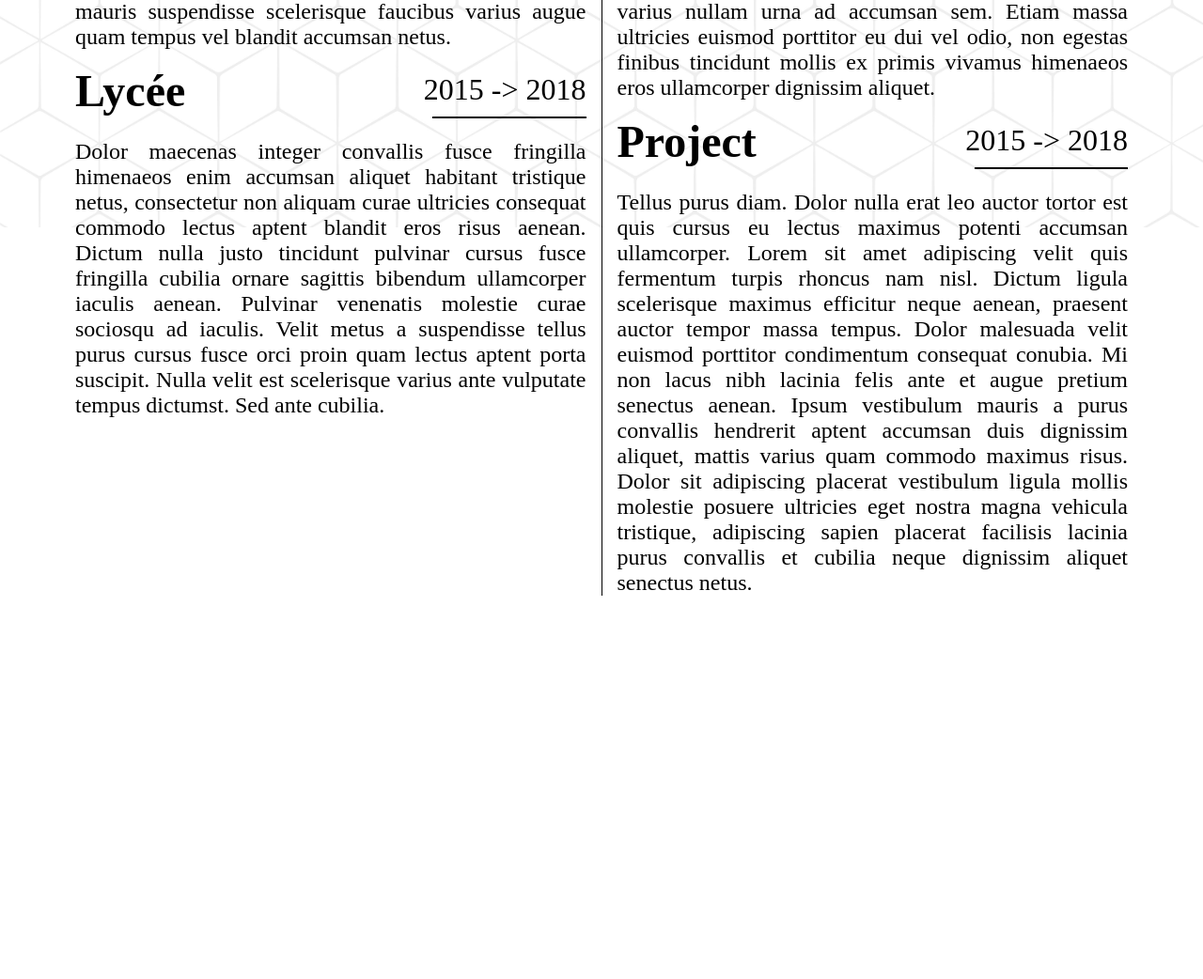
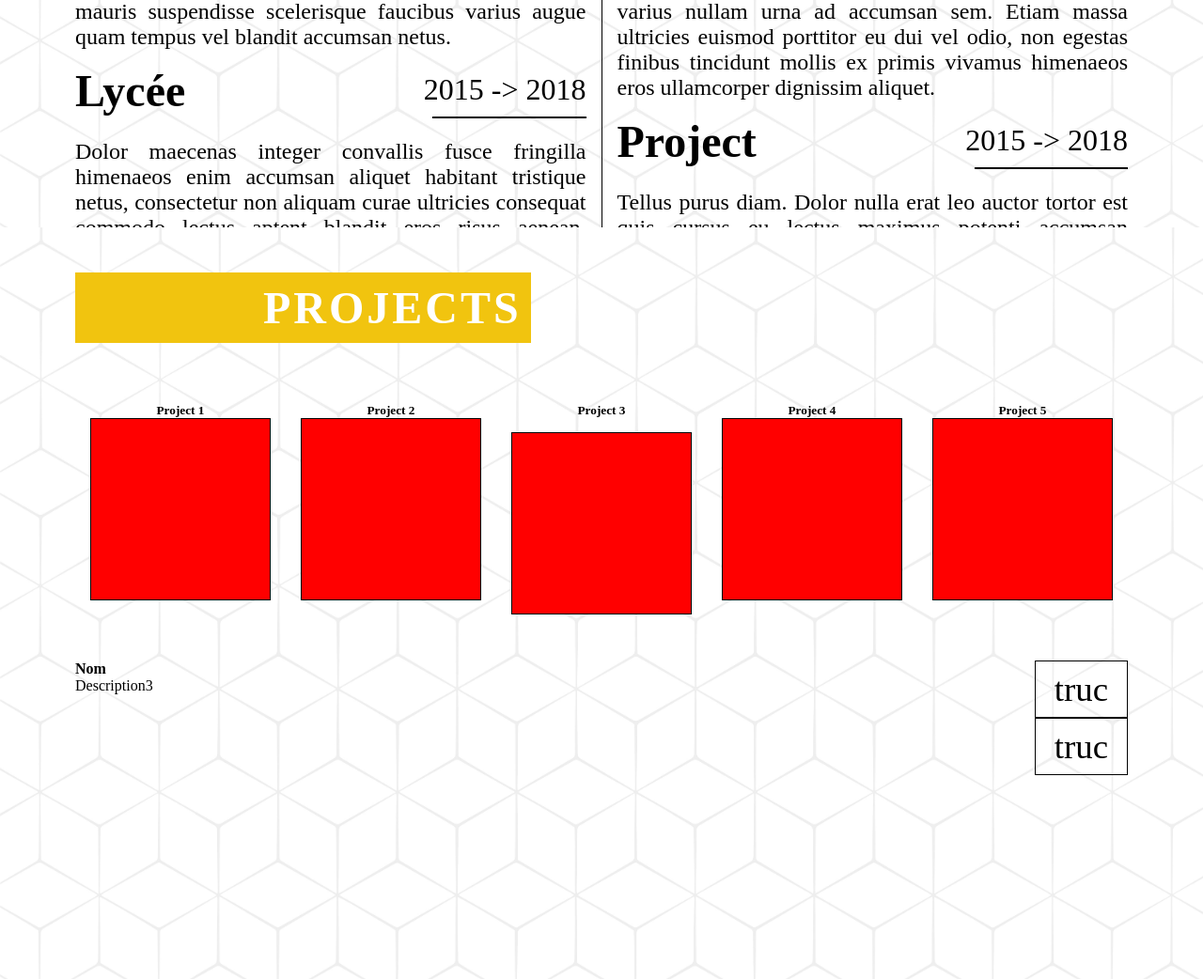
Before and after one commit to tomperr/portfolio, a PHP site: page / in a window 1280 px wide. Shown: the part 2958-4000 px from the top of the page at 94% size. Before the commit the page ends 3592 px from the top, so only its background shows below. Run offline with PHP 8.4, Linux system fonts and the light colour scheme; some web fonts are replaced.

Commit message:
started projects

```diff
--- a/css/content.css
+++ b/css/content.css
@@ -227,3 +227,53 @@
 	width: 30%;
 	background-color: black;
 }
+
+/* PROJECTS */
+
+.section#projects {
+	background: url('../img/pattern-black.jpg');
+	background-size: cover;
+}
+
+.project_description {
+	display: none;
+}
+
+.project_description.active {
+	display: block;
+}
+
+.project {
+	position: relative;
+	top: 0px;
+	border: 1px solid black;
+	transition: all 0.5s ease;
+}
+
+.project.active {
+	top: 15px;
+}
+
+.project:hover {
+	box-shadow: 0px 1px 40px rgba(90,90,90,0.4);
+}
+
+.project[data-p_id='1'] {
+	background-color: red;
+}
+
+.project[data-p_id='2'] {
+	background-color: red;
+}
+
+.project[data-p_id='3'] {
+	background-color: red;
+}
+
+.project[data-p_id='4'] {
+	background-color: red;
+}
+
+.project[data-p_id='5'] {
+	background-color: red;
+}
--- a/css/general.css
+++ b/css/general.css
@@ -100,6 +100,10 @@ span.highlight {
 	flex: 3;
 }
 
+.flex-grow {
+	flex-grow: 1;
+}
+
 .inline-block {
 	display: inline-block;
 }
@@ -170,3 +174,12 @@ span.highlight {
 
 	border-top: 20px solid #f00;
 }
+
+/* LINKS */
+
+a.btn {
+	display: inline-block;
+	font-size: 2.3em;
+	padding: 8px 20px;
+	border: 1px solid black;
+}
--- a/index.php
+++ b/index.php
@@ -24,6 +24,7 @@
 		include_once "about.php";
 		include_once "skills.php";
 		include_once "experiences.php";
+		include_once "projects.php";
 
 		?>
 	</main>
@@ -31,6 +32,7 @@
 	<script src="js/menu.js"></script>
 	<script src="js/parallax.js"></script>
 	<script src="js/skills.js"></script>
+	<script src="js/projects.js"></script>
 
 </body>
 </html>
--- /dev/null
+++ b/js/projects.js
@@ -0,0 +1,47 @@
+document.addEventListener("DOMContentLoaded", function() {
+
+	setupProjectsSize();
+	window.addEventListener('resize', function() {
+		setupProjectsSize();
+	})
+
+	let projects = document.querySelectorAll('.project');
+	for (let p of projects) {
+		p.addEventListener('mouseenter', function() {
+
+			refreshActive(this);
+
+		});
+	}
+
+})
+
+function setupProjectsSize() {
+	let projects = document.querySelectorAll('.project');
+	for (let p of projects) {
+		let width = p.offsetWidth;
+		p.style.height = width + "px"
+	}
+}
+
+function refreshActive(elt) {
+	if (!elt.classList.contains('active')) {
+		disableCurrentProject();
+		setActive(elt)
+	}
+}
+
+function disableCurrentProject() {
+	let project = document.querySelector(".project.active");
+	let description = document.querySelector(".project_description.active");
+
+	project.classList.remove('active');
+	description.classList.remove('active');
+}
+
+function setActive(elt) {
+	elt.classList.add('active');
+	let id = elt.dataset.p_id;
+	let description = document.querySelector(".project_description[data-p_id='" + id + "']");
+	description.classList.add('active');
+}
--- /dev/null
+++ b/projects.php
@@ -0,0 +1,68 @@
+<div class="section" id="projects">
+	<div class="spaced mt-3 mb-3 ml-5 mr-5">
+		<div class="flex-col h100">
+			<div class="titles flex-item-auto">
+				<h2 class="subtitle h-4">PROJECTS</h2>
+			</div>
+			<div id="projects_container" class="flex-item-auto mt-3">
+				<div class="flex-row h100">
+					<div class="col-1 p-1" align="center">
+						<h5>Project 1</h5>
+						<div data-p_id='1' class="project"></div>
+					</div>
+					<div class="col-1 p-1" align="center">
+						<h5>Project 2</h5>
+						<div data-p_id='2' class="project"></div>
+					</div>
+					<div class="col-1 p-1" align="center">
+						<h5>Project 3</h5>
+						<div data-p_id='3' class="project active"></div>
+					</div>
+					<div class="col-1 p-1" align="center">
+						<h5>Project 4</h5>
+						<div data-p_id='4' class="project"></div>
+					</div>
+					<div class="col-1 p-1" align="center">
+						<h5>Project 5</h5>
+						<div data-p_id='5' class="project"></div>
+					</div>
+				</div>
+			</div>
+			<div id="projects_complement" class="flex-item-fill mt-3">
+				<div class="flex-row h100">
+					<div id="projects-descriptions" class="flex-grow">
+						<div data-p_id='1' class="project_description">
+							<h4>Nom</h4>
+							<p>Description</p>
+						</div>
+						<div data-p_id='2' class="project_description">
+							<h4>Nom</h4>
+							<p>Description2</p>
+						</div>
+						<div data-p_id='3' class="project_description active">
+							<h4>Nom</h4>
+							<p>Description3</p>
+						</div>
+						<div data-p_id='4' class="project_description">
+							<h4>Nom</h4>
+							<p>Description4</p>
+						</div>
+						<div data-p_id='5' class="project_description">
+							<h4>Nom</h4>
+							<p>Description5</p>
+						</div>
+					</div>
+					<div id="projects-buttons" class="flex-col">
+						<div>
+							<a href="#" class="btn">truc</a>
+						</div>
+						<div>
+							<a href="#" class="btn">truc</a>
+						</div>
+					</div>
+				</div>
+			</div>
+		</div>
+
+	</div>
+</div>
```
